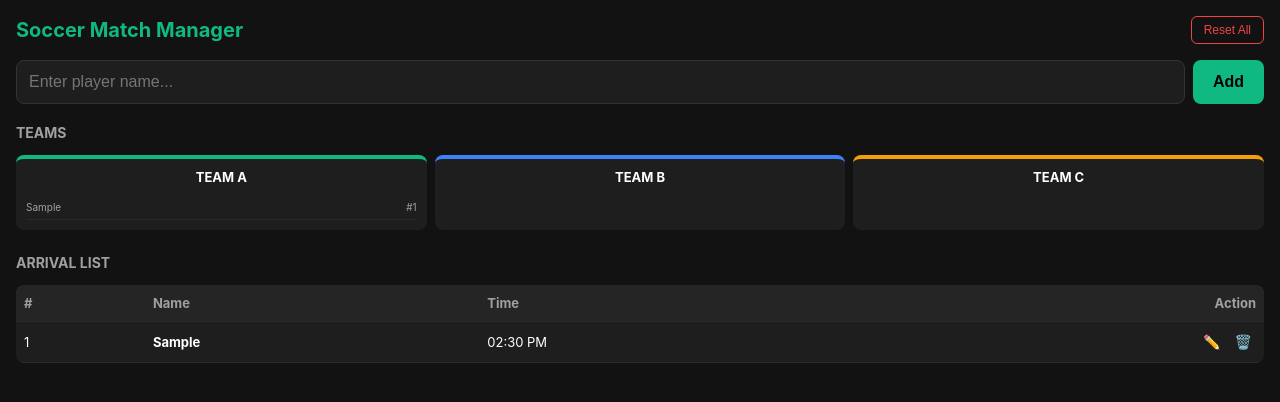
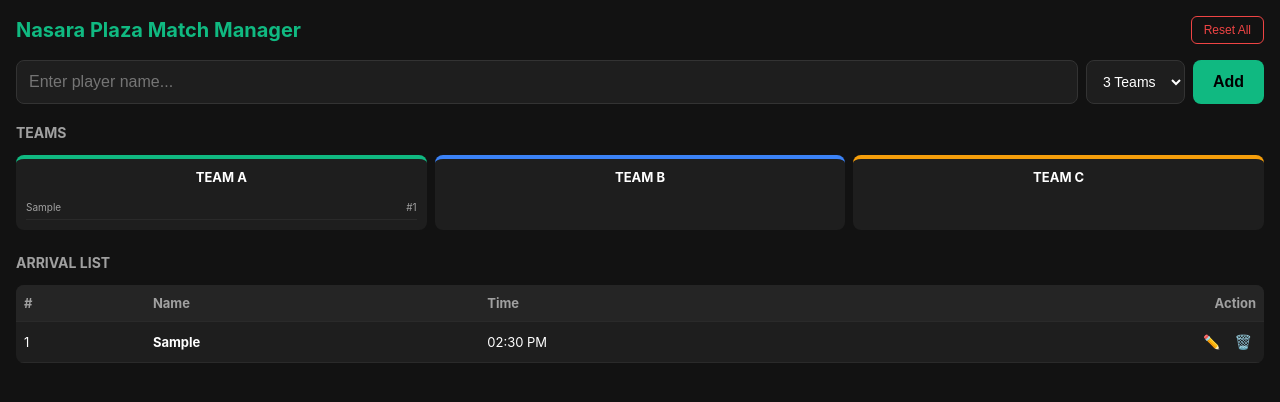
Before and after one commit to jegaboy5130/Nasara-Plaza, a plain HTML site: page index.html in a window 1280 px wide. Both pictures are taken after typing "Sample" into the empty fields and a click on the button "Add". Drawn offline with Linux system fonts and the light colour scheme.

Commit message:
Add files via upload

```diff
--- a/index.html
+++ b/index.html
@@ -37,7 +37,7 @@
       font-size: 12px;
       cursor: pointer;
     }
-    .input-group {
+    .controls-group {
       display: flex;
       gap: 8px;
       margin-bottom: 20px;
@@ -51,6 +51,15 @@
       color: #fff;
       font-size: 16px;
     }
+    select {
+      padding: 12px;
+      border-radius: 8px;
+      border: 1px solid #333;
+      background: var(--card);
+      color: #fff;
+      font-size: 14px;
+      cursor: pointer;
+    }
     .btn-add {
       padding: 12px 20px;
       border-radius: 8px;
@@ -63,7 +72,7 @@
     }
     .teams-grid {
       display: grid;
-      grid-template-columns: repeat(3, 1fr);
+      grid-template-columns: repeat(var(--team-cols, 3), 1fr);
       gap: 8px;
       margin-bottom: 24px;
     }
@@ -73,8 +82,10 @@
       padding: 10px;
       border-top: 4px solid var(--accent);
     }
-    .team-card.b { border-top-color: #3b82f6; }
-    .team-card.c { border-top-color: #f59e0b; }
+    .team-card.team-A { border-top-color: #10b981; }
+    .team-card.team-B { border-top-color: #3b82f6; }
+    .team-card.team-C { border-top-color: #f59e0b; }
+    .team-card.team-D { border-top-color: #ec4899; }
     .team-card h3 { margin: 0 0 10px 0; font-size: 13px; text-transform: uppercase; text-align: center; }
     .player-slot {
       padding: 6px 0;
@@ -84,6 +95,23 @@
       justify-content: space-between;
     }
     .player-slot span { color: var(--subtext); font-size: 10px; }
+
+    /* 6-Player Divider Styling */
+    .team-divider {
+      margin: 8px 0;
+      padding: 4px 0;
+      border-top: 2px dashed #f59e0b;
+      border-bottom: 2px dashed #f59e0b;
+      text-align: center;
+      font-size: 9px;
+      font-weight: bold;
+      color: #f59e0b;
+      letter-spacing: 0.5px;
+      text-transform: uppercase;
+      background: rgba(245, 158, 11, 0.08);
+      border-radius: 4px;
+    }
+
     table {
       width: 100%;
       border-collapse: collapse;
@@ -114,32 +142,24 @@
 <body>
 
   <div class="header-row">
-    <h2>Soccer Match Manager</h2>
+    <h2>Nasara Plaza Match Manager</h2>
     <button class="btn-reset" onclick="resetSession()">Reset All</button>
   </div>
 
-  <!-- Entry Form -->
-  <div class="input-group">
+  <!-- Entry & Controls Form -->
+  <div class="controls-group">
     <input type="text" id="playerName" placeholder="Enter player name..." autocomplete="off">
+    <select id="teamCountSelect" onchange="changeTeamCount()">
+      <option value="2">2 Teams</option>
+      <option value="3" selected>3 Teams</option>
+      <option value="4">4 Teams</option>
+    </select>
     <button class="btn-add" id="submitBtn" onclick="addOrUpdatePlayer()">Add</button>
   </div>
 
   <!-- Teams Output -->
   <h3 style="font-size: 14px; color: var(--subtext);">TEAMS</h3>
-  <div class="teams-grid">
-    <div class="team-card a">
-      <h3>Team A</h3>
-      <div id="teamA"></div>
-    </div>
-    <div class="team-card b">
-      <h3>Team B</h3>
-      <div id="teamB"></div>
-    </div>
-    <div class="team-card c">
-      <h3>Team C</h3>
-      <div id="teamC"></div>
-    </div>
-  </div>
+  <div class="teams-grid" id="teamsGrid"></div>
 
   <!-- Arrival Log -->
   <h3 style="font-size: 14px; color: var(--subtext);">ARRIVAL LIST</h3>
@@ -157,7 +177,23 @@
 
   <script>
     let players = JSON.parse(localStorage.getItem('soccer_players') || '[]');
+    let numTeams = parseInt(localStorage.getItem('soccer_num_teams') || '3');
     let editPlayerId = null;
+
+    document.getElementById('teamCountSelect').value = numTeams;
+
+    function getTeamKeys(count = numTeams) {
+      const keys = ['A', 'B', 'C', 'D'];
+      return keys.slice(0, count);
+    }
+
+    function changeTeamCount() {
+      numTeams = parseInt(document.getElementById('teamCountSelect').value);
+      localStorage.setItem('soccer_num_teams', numTeams);
+
+      assignTeamsToUnassigned();
+      saveAndRender();
+    }
 
     function addOrUpdatePlayer() {
       const input = document.getElementById('playerName');
@@ -177,13 +213,12 @@
           id: players.length + 1,
           name: name,
           time: timeStr,
-          team: null,
-          batchSeed: Math.random() // Seed to lock batch order
+          teamsMap: {} // Stores fixed assignments: { '2': 'A', '3': 'C', '4': 'B' }
         };
         players.push(newPlayer);
       }
 
-      recalculateTeams();
+      assignTeamsToUnassigned();
       saveAndRender();
       input.value = '';
     }
@@ -203,48 +238,52 @@
 
       players = players.filter(p => p.id !== id);
 
-      // Re-index player IDs
+      // Re-index IDs while keeping assignments intact
       players.forEach((p, idx) => {
         p.id = idx + 1;
-        p.team = null;
       });
 
-      recalculateTeams();
       saveAndRender();
     }
 
     function resetSession() {
-      if (confirm("Reset the entire session list? This cannot be undone.")) {
+      if (confirm("Reset the entire session list and all team assignments? This cannot be undone.")) {
         players = [];
         localStorage.removeItem('soccer_players');
         saveAndRender();
       }
     }
 
-    // Handles full batches of 3 AND partial groups (1 or 2 extra players)
-    function recalculateTeams() {
-      players.forEach(p => p.team = null);
+    // Ensures each player has a permanent assigned team for 2-team, 3-team, and 4-team modes
+    function assignTeamsToUnassigned() {
+      [2, 3, 4].forEach(modeCount => {
+        const activeTeams = getTeamKeys(modeCount);
+        const unassigned = players.filter(p => !p.teamsMap || !p.teamsMap[modeCount]);
 
-      for (let i = 0; i < players.length; i += 3) {
-        const batch = players.slice(i, i + 3);
-        const sortedBatch = [...batch].sort((a, b) => a.batchSeed - b.batchSeed);
+        if (unassigned.length === 0) return;
 
-        if (batch.length === 3) {
-          // Full batch of 3: assign randomly across A, B, C
-          sortedBatch[0].team = 'A';
-          sortedBatch[1].team = 'B';
-          sortedBatch[2].team = 'C';
-        } else if (batch.length === 1) {
-          // 1 leftover player: pick a random team
-          const available = ['A', 'B', 'C'].sort((a, b) => sortedBatch[0].batchSeed - 0.5);
-          sortedBatch[0].team = available[0];
-        } else if (batch.length === 2) {
-          // 2 leftover players: pick 2 distinct random teams
-          const available = ['A', 'B', 'C'].sort((a, b) => sortedBatch[0].batchSeed - 0.5);
-          sortedBatch[0].team = available[0];
-          sortedBatch[1].team = available[1];
-        }
-      }
+        // Count current distribution for this mode
+        const teamCounts = {};
+        activeTeams.forEach(t => teamCounts[t] = 0);
+        players.forEach(p => {
+          if (p.teamsMap && p.teamsMap[modeCount]) {
+            teamCounts[p.teamsMap[modeCount]]++;
+          }
+        });
+
+        // Assign unassigned players deterministically to balance teams without re-shuffling existing members
+        unassigned.forEach(player => {
+          if (!player.teamsMap) player.teamsMap = {};
+
+          let minCount = Math.min(...Object.values(teamCounts));
+          let candidateTeams = activeTeams.filter(t => teamCounts[t] === minCount);
+
+          // Pick randomly among tied smallest teams
+          let chosenTeam = candidateTeams[Math.floor(Math.random() * candidateTeams.length)];
+          player.teamsMap[modeCount] = chosenTeam;
+          teamCounts[chosenTeam]++;
+        });
+      });
     }
 
     function saveAndRender() {
@@ -266,20 +305,48 @@
         </tr>
       `).join('');
 
-      // Render Teams
-      ['A', 'B', 'C'].forEach(team => {
+      // Dynamic Grid Layout based on current team selection
+      const activeTeams = getTeamKeys();
+      const teamsGrid = document.getElementById('teamsGrid');
+      teamsGrid.style.setProperty('--team-cols', numTeams);
+
+      let gridHtml = '';
+      activeTeams.forEach(team => {
+        gridHtml += `
+          <div class="team-card team-${team}">
+            <h3>Team ${team}</h3>
+            <div id="team${team}"></div>
+          </div>
+        `;
+      });
+      teamsGrid.innerHTML = gridHtml;
+
+      // Render Teams using cached team mode map
+      activeTeams.forEach(team => {
         const container = document.getElementById(`team${team}`);
-        const teamPlayers = players.filter(p => p.team === team);
-        container.innerHTML = teamPlayers.map(p => `
-          <div class="player-slot">
-            <span>${p.name}</span>
-            <span>#${p.id}</span>
-          </div>
-        `).join('');
+        const teamPlayers = players.filter(p => p.teamsMap && p.teamsMap[numTeams] === team);
+
+        let html = '';
+        teamPlayers.forEach((p, idx) => {
+          html += `
+            <div class="player-slot">
+              <span>${p.name}</span>
+              <span>#${p.id}</span>
+            </div>
+          `;
+
+          // Divider after 6 players
+          if ((idx + 1) % 6 === 0 && idx < teamPlayers.length - 1) {
+            html += `<div class="team-divider"> Team Limit (6 Players) </div>`;
+          }
+        });
+
+        container.innerHTML = html;
       });
     }
 
-    // Initial render
+    // Initial check and render
+    assignTeamsToUnassigned();
     saveAndRender();
   </script>
 </body>
```
